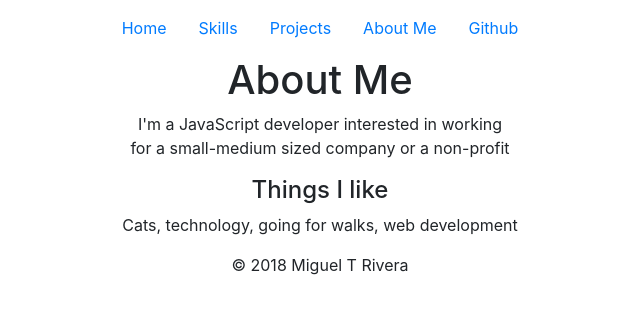
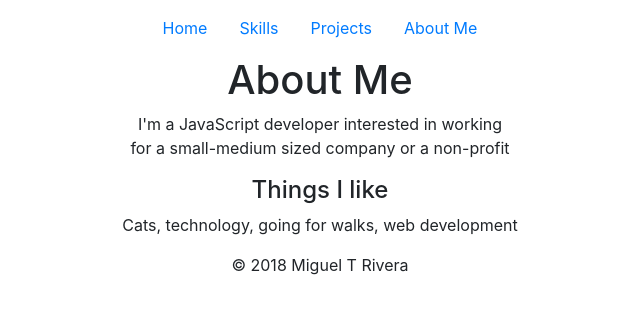
Before and after one commit to mtrivera/mtrivera.github.io, a plain HTML site: page about-me.html in a window 1280 px wide. Shown: the whole page, without its empty margins (320-960 px from the left). Drawn offline with nearby package versions, Linux system fonts and the light colour scheme.

Commit message:
Update nav menu

```diff
--- a/about-me.html
+++ b/about-me.html
@@ -17,7 +17,6 @@
       <a class="nav-link" href="./skills.html">Skills</a>
       <a class="nav-link" href="./projects.html">Projects</a>
       <a class="nav-link" href="./about-me.html">About Me</a>
-      <a class="nav-link" href="https://github.com/mtrivera" target="_blank">Github</a>
     </nav>
     <main class="text-center">
       <h1>About Me</h1>
```
